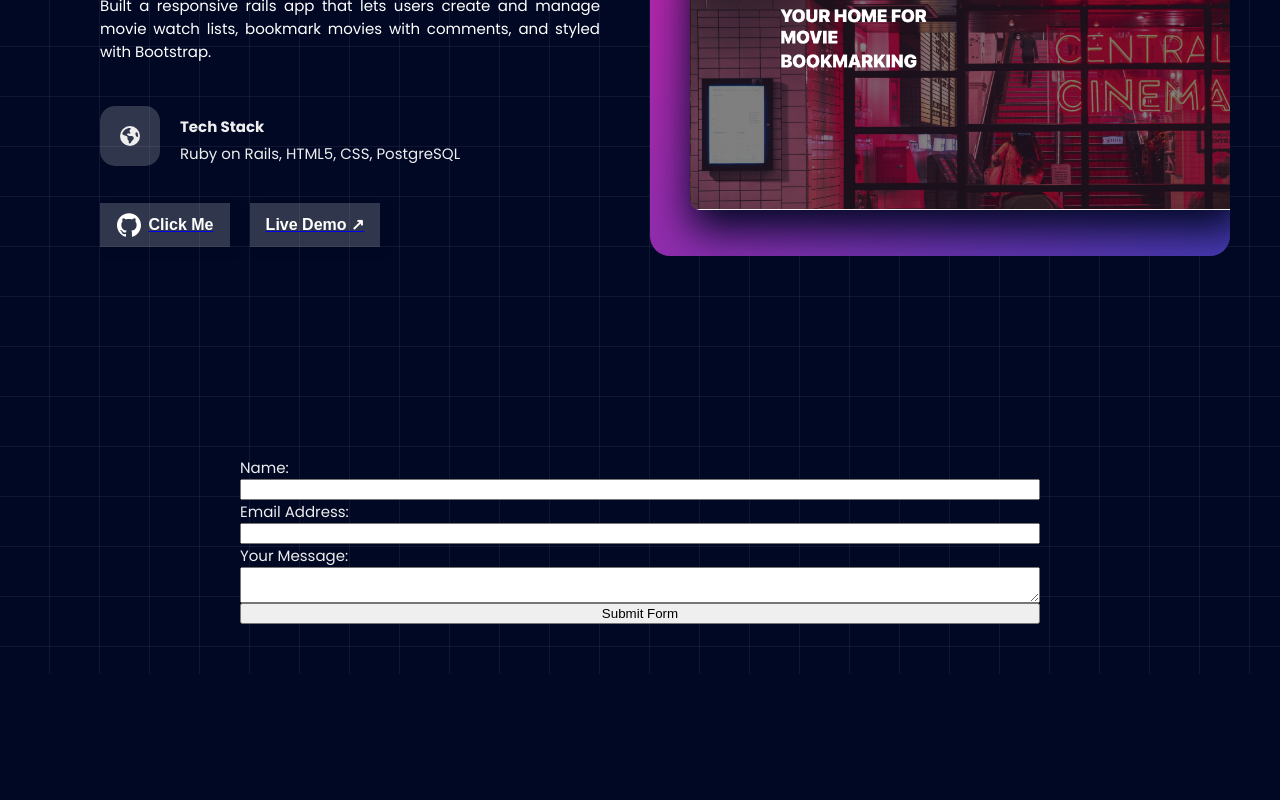
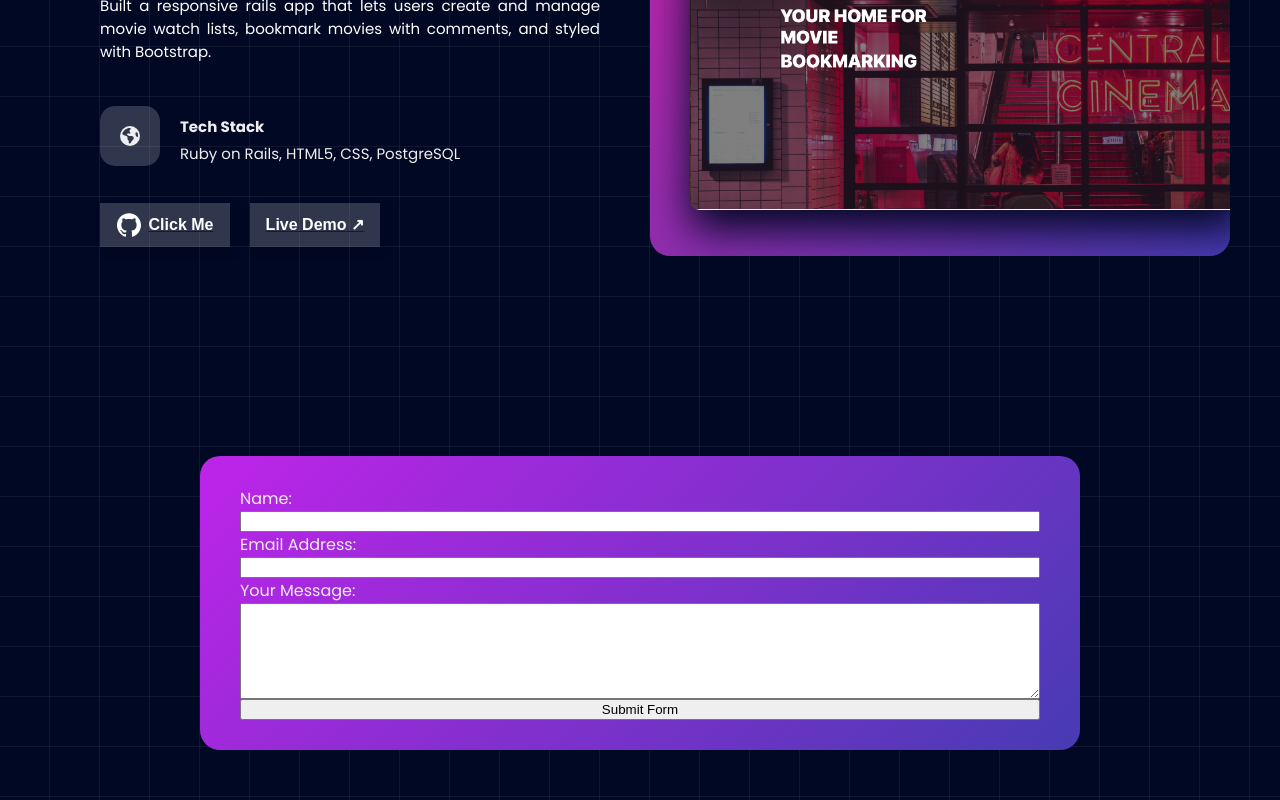
Before and after one commit to ChrisDiaz007/portfolio, a React (Create React App) app: page / in a window 1280 px wide. Shown: the part 3303-4103 px from the top of the page. Before the commit the page ends 3977 px from the top, so only its background shows below. Built offline with nearby package versions, Linux system fonts and the light colour scheme; a web font is replaced by a local one.

Commit message:
Installed sweetalert2 for message response

```diff
--- a/package.json
+++ b/package.json
@@ -18,6 +18,7 @@
     "react-redux": "^9.2.0",
     "react-scripts": "^5.0.1",
     "redux": "^5.0.1",
+    "sweetalert2": "^11.23.0",
     "web-vitals": "^2.1.4"
   },
   "scripts": {
--- a/src/App.css
+++ b/src/App.css
@@ -450,4 +450,9 @@ section.contacts {
   display: flex;
   flex-direction: column;
   width: 800px;
+  background-image: linear-gradient(-45deg, #473bb3, #be24e9);
+  padding: 30px 40px;
+  border-radius: 20px;
+  overflow: hidden;
+  font-size: 16px;
 }
--- a/src/components/Contacts.js
+++ b/src/components/Contacts.js
@@ -1,3 +1,5 @@
+import Swal from "sweetalert2";
+
 function Contacts() {
   const onSubmit = async (event) => {
     event.preventDefault();
@@ -15,14 +17,16 @@ function Contacts() {
         Accept: "application/json",
       },
       body: json,
-    }).then((res) => {
-      console.log("Message Sent");
-      const msg = "Message Sent";
-      alert(msg);
-    });
+    }).then((res) => res.json());
 
     if (res.success) {
-      console.log("Success", res);
+      Swal.fire({
+        position: "center",
+        icon: "success",
+        title: "Message send successfully!",
+        showConfirmButton: false,
+        timer: 1500,
+      });
     }
   };
 
@@ -31,7 +35,7 @@ function Contacts() {
       <form onSubmit={onSubmit} className="Contact-form">
         Name: <input type="text" name="name" />
         Email Address: <input type="email" name="email" />
-        Your Message: <textarea name="message"></textarea>
+        Your Message: <textarea name="message" rows={6}></textarea>
         <button type="submit">Submit Form</button>
       </form>
     </section>
--- a/src/components/Home.js
+++ b/src/components/Home.js
@@ -60,7 +60,7 @@ const Home = () => {
             href="https://ChrisDiaz007.github.io/portfolio/democv.pdf"
             target="_blank"
             rel="noopener noreferrer"
-            className="animation active "
+            className="animation active"
           >
             Download My CV
           </a>
```
Also changed, not shown: 1 other file (tests, documents, lock files or other folders).
